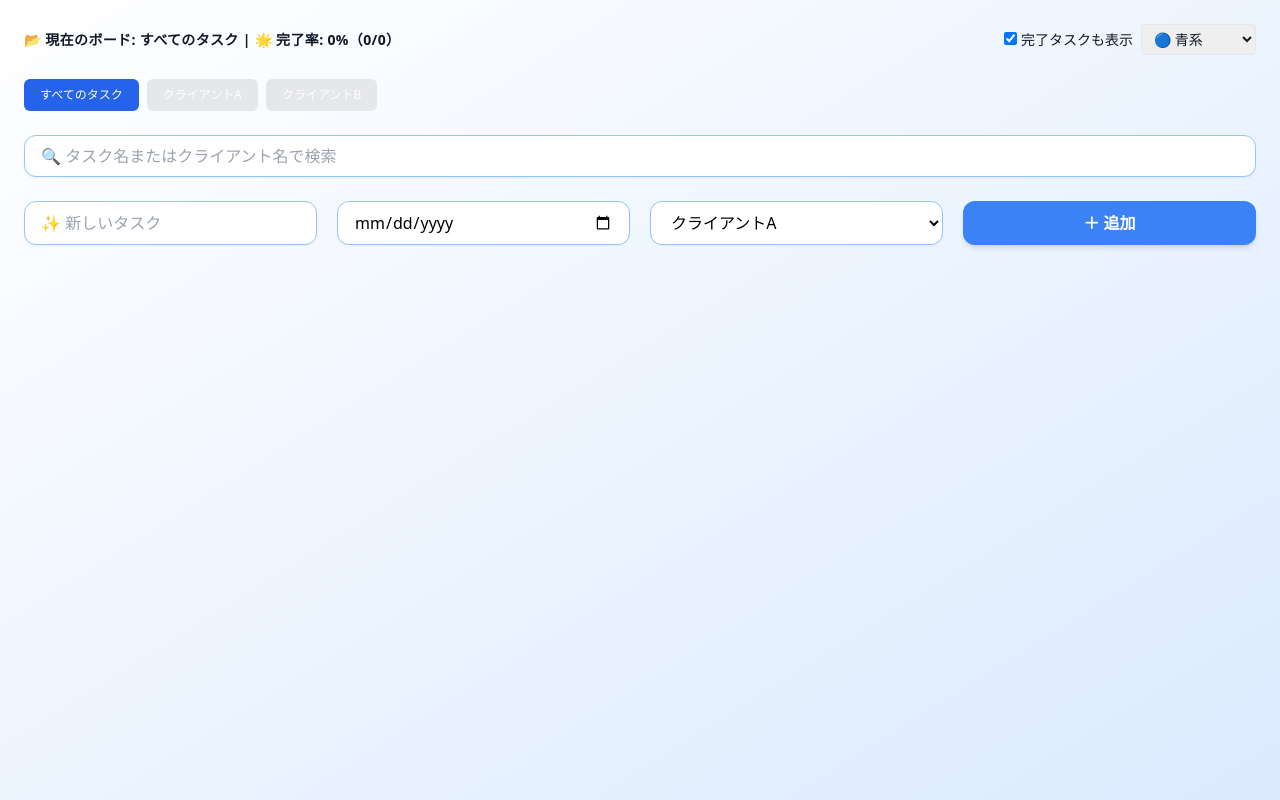
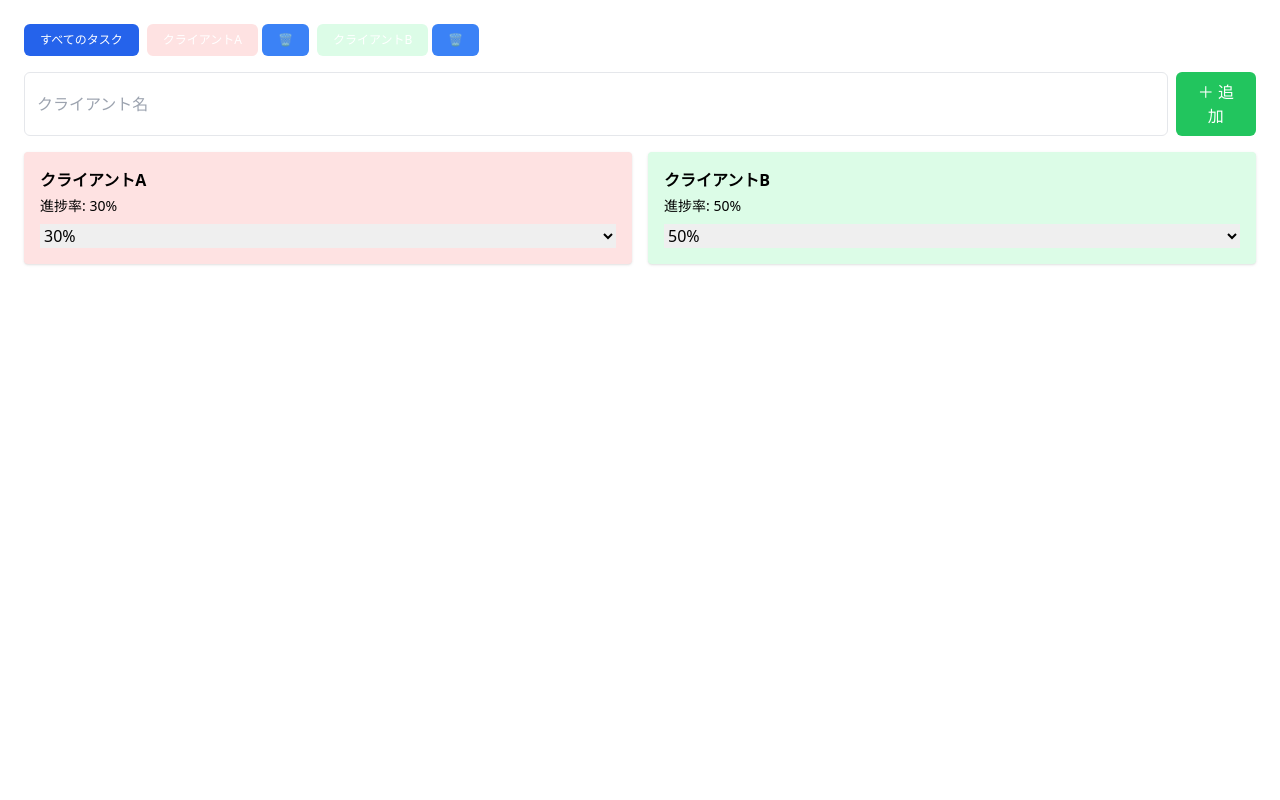
Before and after one commit to hiro84hassy/task-manager, a React (Vite) app: page / in a window 1280 px wide. Built offline with nearby package versions, Linux system fonts and the light colour scheme.

Commit message:
Update TaskManager.jsx

```diff
--- a/src/TaskManager.jsx
+++ b/src/TaskManager.jsx
@@ -1,136 +1,74 @@
-// 最新版：完了・編集・削除・並び替え・完了表示切替付き
+// ✅ 最新版コード：クライアント削除、色分け、進捗率編集機能を含む
 import { useState } from "react";
 import { Card, CardContent } from "./components/ui/card";
 import { Button } from "./components/ui/button";
 import { Input } from "./components/ui/input";
-import { Dialog, DialogContent, DialogHeader, DialogTitle } from "./components/ui/dialog";
 
-const themes = {
-  blue: "from-white to-blue-100 text-gray-900",
-  pink: "from-pink-100 to-red-100 text-gray-900",
-  green: "from-green-100 to-teal-100 text-gray-900",
-  dark: "from-gray-900 to-gray-800 text-white"
-};
+const themeColors = [
+  "bg-red-100", "bg-green-100", "bg-blue-100", "bg-yellow-100", "bg-purple-100", "bg-pink-100"
+];
 
 export default function TaskManager() {
-  const [theme, setTheme] = useState("blue");
-  const [clientList, setClientList] = useState(["クライアントA", "クライアントB"]);
+  const [clientList, setClientList] = useState([
+    { name: "クライアントA", color: "bg-red-100", progress: 30 },
+    { name: "クライアントB", color: "bg-green-100", progress: 50 }
+  ]);
+  const [newClient, setNewClient] = useState("");
   const [activeClient, setActiveClient] = useState("すべてのタスク");
-  const [search, setSearch] = useState("");
-  const [newTask, setNewTask] = useState("");
-  const [dueDate, setDueDate] = useState("");
-  const [client, setClient] = useState(clientList[0] || "");
-  const [projects, setProjects] = useState({
-    "クライアントA": [],
-    "クライアントB": []
-  });
-  const [editIndex, setEditIndex] = useState(null);
-  const [editTitle, setEditTitle] = useState("");
-  const [showDone, setShowDone] = useState(true);
+  const [projects, setProjects] = useState({});
 
-  const allTasks = Object.values(projects).flat();
-  const currentTasks = activeClient === "すべてのタスク" ? allTasks : (projects[activeClient] || []);
-  const filteredTasks = currentTasks
-    .filter(t => t.title.includes(search) || t.client.includes(search))
-    .filter(t => showDone || t.status !== "done");
-  const doneTasks = currentTasks.filter(t => t.status === "done").length;
-  const completionRate = currentTasks.length === 0 ? 0 : Math.round((doneTasks / currentTasks.length) * 100);
-
-  const addTask = () => {
-    if (!newTask || !dueDate || !client || activeClient === "すべてのタスク") return;
-    const updated = { ...projects };
-    if (!updated[client]) updated[client] = [];
-    updated[client].push({ title: newTask, due: dueDate, client, status: "todo" });
-    setProjects(updated);
-    setNewTask("");
-    setDueDate("");
+  const addClient = () => {
+    if (!newClient.trim()) return;
+    const exists = clientList.some(c => c.name === newClient.trim());
+    if (exists) return;
+    const color = themeColors[clientList.length % themeColors.length];
+    setClientList([...clientList, { name: newClient.trim(), color, progress: 0 }]);
+    setProjects({ ...projects, [newClient.trim()]: [] });
+    setNewClient("");
   };
 
-  const markDone = (client, index) => {
+  const deleteClient = (name) => {
+    if (activeClient === name) return alert("表示中のクライアントは削除できません");
+    setClientList(clientList.filter(c => c.name !== name));
     const updated = { ...projects };
-    updated[client][index].status = "done";
+    delete updated[name];
     setProjects(updated);
   };
 
-  const deleteTask = (client, index) => {
-    const updated = { ...projects };
-    updated[client].splice(index, 1);
-    setProjects(updated);
-  };
-
-  const startEdit = (task, index) => {
-    setEditIndex(index);
-    setEditTitle(task.title);
-  };
-
-  const saveEdit = (client, index) => {
-    const updated = { ...projects };
-    updated[client][index].title = editTitle;
-    setProjects(updated);
-    setEditIndex(null);
-    setEditTitle("");
+  const updateProgress = (name, newProgress) => {
+    setClientList(clientList.map(c =>
+      c.name === name ? { ...c, progress: parseInt(newProgress) } : c
+    ));
   };
 
   return (
-    <div className={`bg-gradient-to-br ${themes[theme]} min-h-screen p-4 sm:p-6 space-y-6`}>
-      <div className="flex justify-between items-center mb-4">
-        <div className="text-sm font-semibold tracking-wide">
-          📂 現在のボード: {activeClient} | 🌟 完了率: {completionRate}%（{doneTasks}/{currentTasks.length}）
-        </div>
-        <div className="flex gap-2 items-center">
-          <label className="text-sm">
-            <input type="checkbox" checked={showDone} onChange={() => setShowDone(!showDone)} className="mr-1" />完了タスクも表示
-          </label>
-          <select value={theme} onChange={(e) => setTheme(e.target.value)} className="rounded px-2 py-1 text-sm border">
-            <option value="blue">🔵 青系</option>
-            <option value="pink">🌸 ピンク系</option>
-            <option value="green">🌿 緑系</option>
-            <option value="dark">🌙 ダーク</option>
-          </select>
-        </div>
-      </div>
-
-      <div className="flex flex-wrap gap-2 mb-4">
-        <Button onClick={() => setActiveClient("すべてのタスク")} className={`text-xs rounded-full px-3 py-1 ${activeClient === "すべてのタスク" ? "bg-blue-600 text-white" : "bg-gray-200 text-gray-800 hover:bg-blue-200"}`}>すべてのタスク</Button>
-        {clientList.map(name => (
-          <Button key={name} onClick={() => setActiveClient(name)} className={`text-xs rounded-full px-3 py-1 ${activeClient === name ? "bg-blue-600 text-white" : "bg-gray-200 text-gray-800 hover:bg-blue-200"}`}>{name}</Button>
+    <div className="p-6 space-y-4">
+      <div className="flex flex-wrap gap-2">
+        <Button onClick={() => setActiveClient("すべてのタスク")} className={`text-xs px-3 py-1 ${activeClient === "すべてのタスク" ? "bg-blue-600 text-white" : "bg-gray-200"}`}>すべてのタスク</Button>
+        {clientList.map((c, i) => (
+          <div key={c.name} className="flex items-center gap-1">
+            <Button onClick={() => setActiveClient(c.name)} className={`text-xs px-3 py-1 ${activeClient === c.name ? "bg-blue-600 text-white" : `${c.color} text-black`}`}>{c.name}</Button>
+            <Button size="sm" onClick={() => deleteClient(c.name)} className="text-xs">🗑</Button>
+          </div>
         ))}
       </div>
 
-      <Input placeholder="🔍 タスク名またはクライアント名で検索" value={search} onChange={(e) => setSearch(e.target.value)} className="w-full border border-blue-300 rounded-xl px-4 py-2 bg-white text-black shadow-sm focus:outline-none focus:ring-2 focus:ring-blue-400" />
-
-      <div className="grid gap-3 sm:gap-5 mb-6 grid-cols-1 sm:grid-cols-2 md:grid-cols-4">
-        <Input placeholder="✨ 新しいタスク" value={newTask} onChange={(e) => setNewTask(e.target.value)} className="rounded-xl px-4 py-2 border border-blue-300 bg-white text-black shadow-sm w-full" />
-        <Input type="date" value={dueDate} onChange={(e) => setDueDate(e.target.value)} className="rounded-xl px-4 py-2 border border-blue-300 bg-white text-black shadow-sm w-full" />
-        <select value={client} onChange={(e) => setClient(e.target.value)} className="rounded-xl px-4 py-2 border border-blue-300 bg-white text-black shadow-sm w-full">
-          {clientList.map(c => <option key={c} value={c}>{c}</option>)}
-        </select>
-        <Button onClick={addTask} className="bg-blue-500 hover:bg-blue-600 text-white font-semibold rounded-xl px-4 py-2 transition-all shadow-md w-full">＋ 追加</Button>
+      <div className="flex gap-2">
+        <Input value={newClient} onChange={e => setNewClient(e.target.value)} placeholder="クライアント名" />
+        <Button onClick={addClient} className="bg-green-500 text-white">＋ 追加</Button>
       </div>
 
-      <div className="grid grid-cols-1 gap-4">
-        {filteredTasks.map((task, idx) => (
-          <Card key={idx} className={`rounded-xl shadow p-4 bg-white ${task.status === "done" ? "opacity-50" : ""}`}>
-            <CardContent className="p-0 space-y-2">
-              {editIndex === idx ? (
-                <Input value={editTitle} onChange={(e) => setEditTitle(e.target.value)} />
-              ) : (
-                <div className="font-semibold text-lg text-black">{task.title}</div>
-              )}
-              <div className="text-sm text-gray-600">期限: {task.due} | クライアント: {task.client}</div>
-              <div className="flex gap-2 pt-2">
-                {task.status !== "done" && (
-                  <Button size="sm" onClick={() => markDone(task.client, idx)} className="text-xs bg-green-500 hover:bg-green-600 text-white rounded px-2 py-1">✅ 完了</Button>
-                )}
-                {editIndex === idx ? (
-                  <Button size="sm" onClick={() => saveEdit(task.client, idx)} className="text-xs bg-yellow-500 hover:bg-yellow-600 text-white rounded px-2 py-1">💾 保存</Button>
-                ) : (
-                  <Button size="sm" onClick={() => startEdit(task, idx)} className="text-xs bg-gray-500 hover:bg-gray-600 text-white rounded px-2 py-1">✏ 編集</Button>
-                )}
-                <Button size="sm" onClick={() => deleteTask(task.client, idx)} className="text-xs bg-red-500 hover:bg-red-600 text-white rounded px-2 py-1">🗑 削除</Button>
-              </div>
-            </CardContent>
-          </Card>
+      <div className="grid grid-cols-1 sm:grid-cols-2 gap-4">
+        {clientList.map(c => (
+          <div key={c.name} className={`p-4 rounded shadow ${c.color}`}>
+            <div className="font-semibold">{c.name}</div>
+            <div className="mt-1 text-sm">進捗率: {c.progress}%</div>
+            <select value={c.progress} onChange={e => updateProgress(c.name, e.target.value)} className="mt-2 w-full">
+              {[...Array(11)].map((_, i) => (
+                <option key={i} value={i * 10}>{i * 10}%</option>
+              ))}
+            </select>
+          </div>
         ))}
       </div>
     </div>
```
